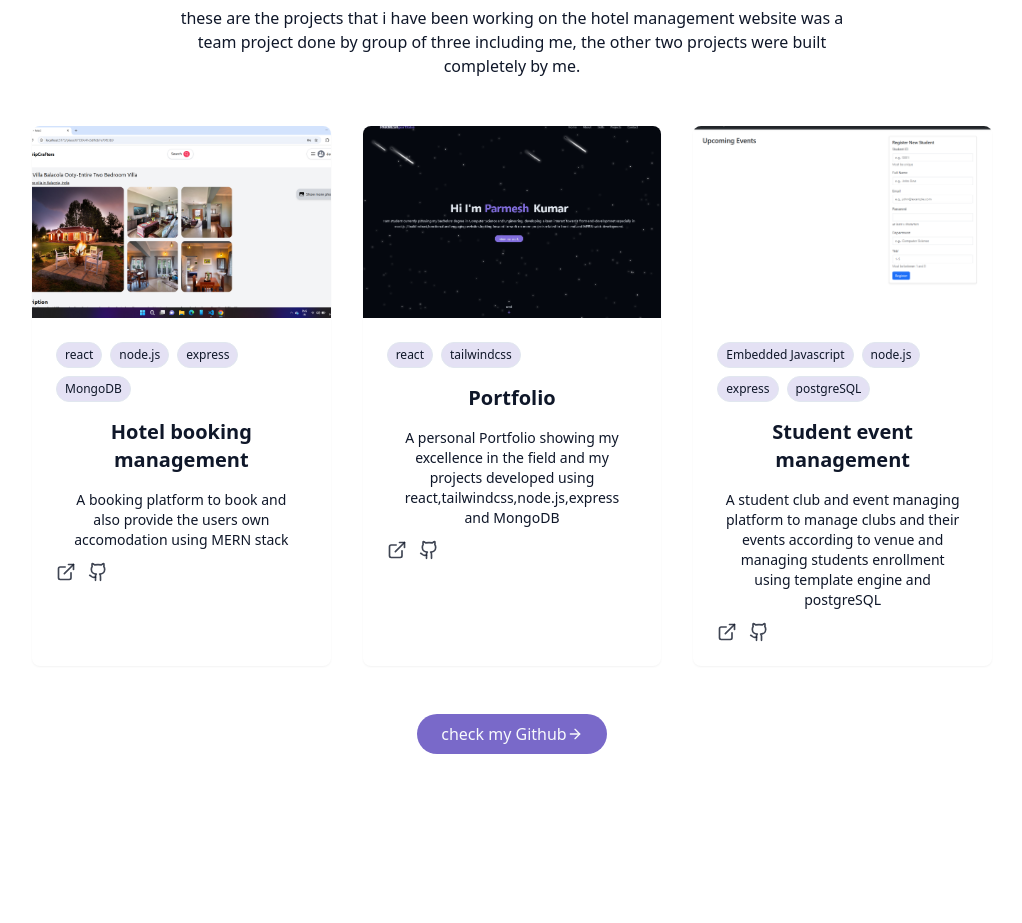
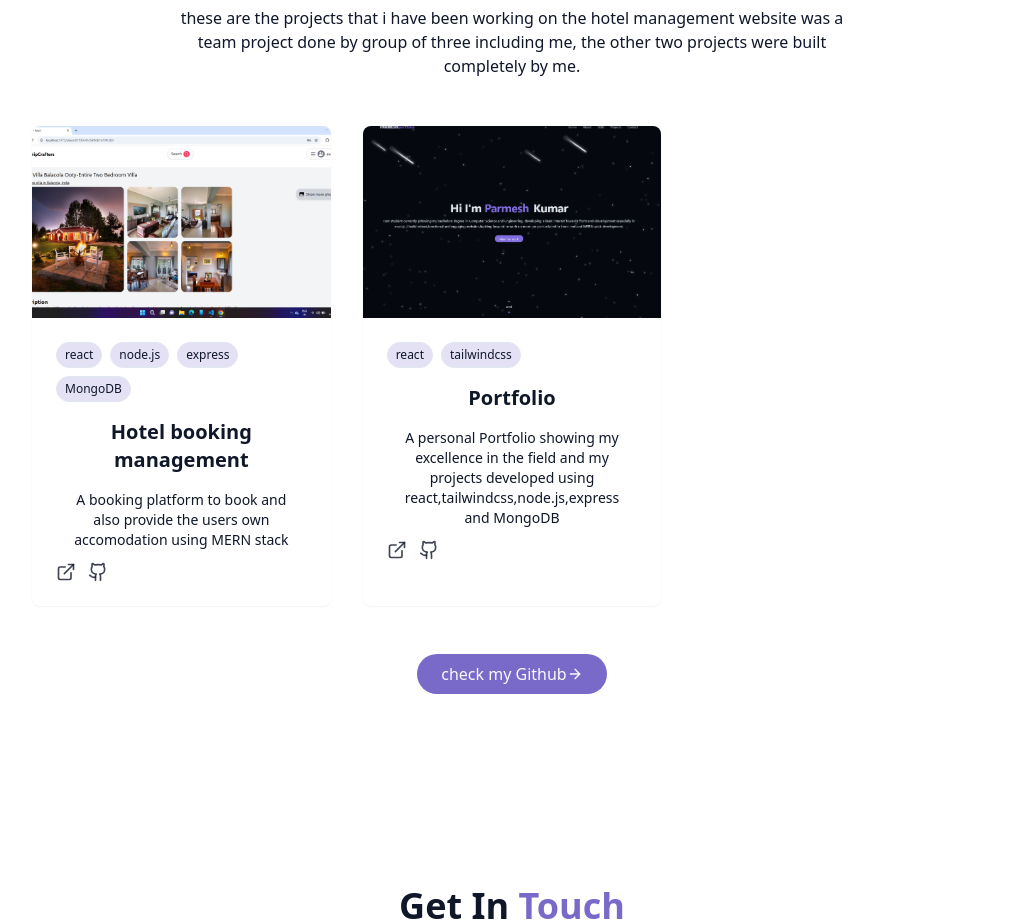
Before and after one commit to parmeshkumarT/Parama-Portolio, a React (Vite) app: page / in a window 1280 px wide. Shown: the part 2660-3583 px from the top of the page, without its empty margins (128-1150 px from the left). Built offline with nearby package versions, Linux system fonts and the light colour scheme.

Commit message:
Update ProjectSection.jsx

```diff
--- a/src/components/ProjectSection.jsx
+++ b/src/components/ProjectSection.jsx
@@ -16,19 +16,9 @@ const projects = [
     description: "A personal Portfolio showing my excellence in the field and my projects developed using react,tailwindcss,node.js,express and MongoDB",
     image: "/projects/project2.png",
     tags: ["react", "tailwindcss"],
-    demoUrl: "#",
+    demoUrl: "https://tripcrafters-hotel-booking-website-03.onrender.com",
     githubUrl: "https://github.com/parmeshkumarT/Parama-Portolio"
   },
-  {
-    id: 1,
-    title: "Student event management",
-    description: "A student club and event managing platform to manage clubs and their events according to venue and managing students enrollment using template engine and postgreSQL",
-    image: "/projects/project3.png",
-    tags: ["Embedded Javascript", "node.js", "express", "postgreSQL"],
-    demoUrl: "#",
-    githubUrl: "#"
-  },
-
 ]
 
 export const ProjectSection = () => {
```
